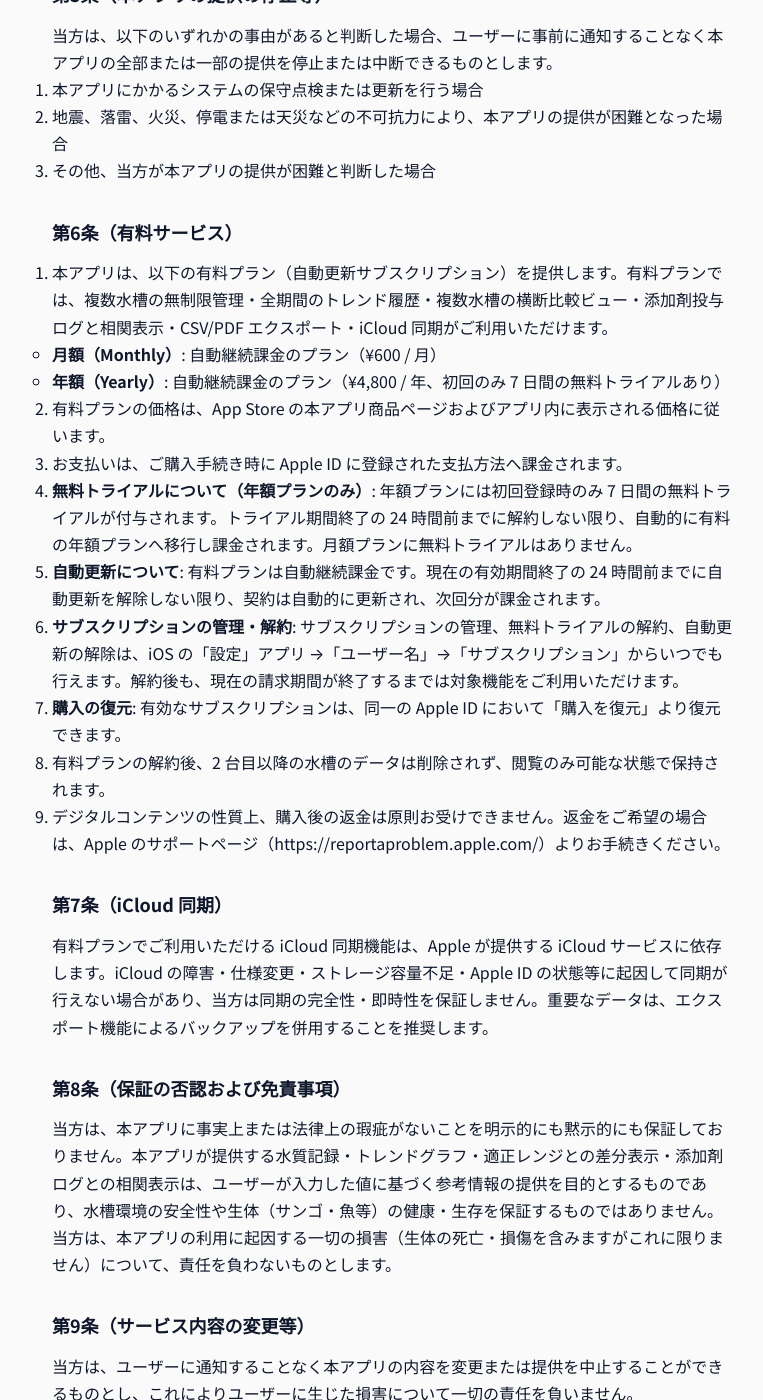
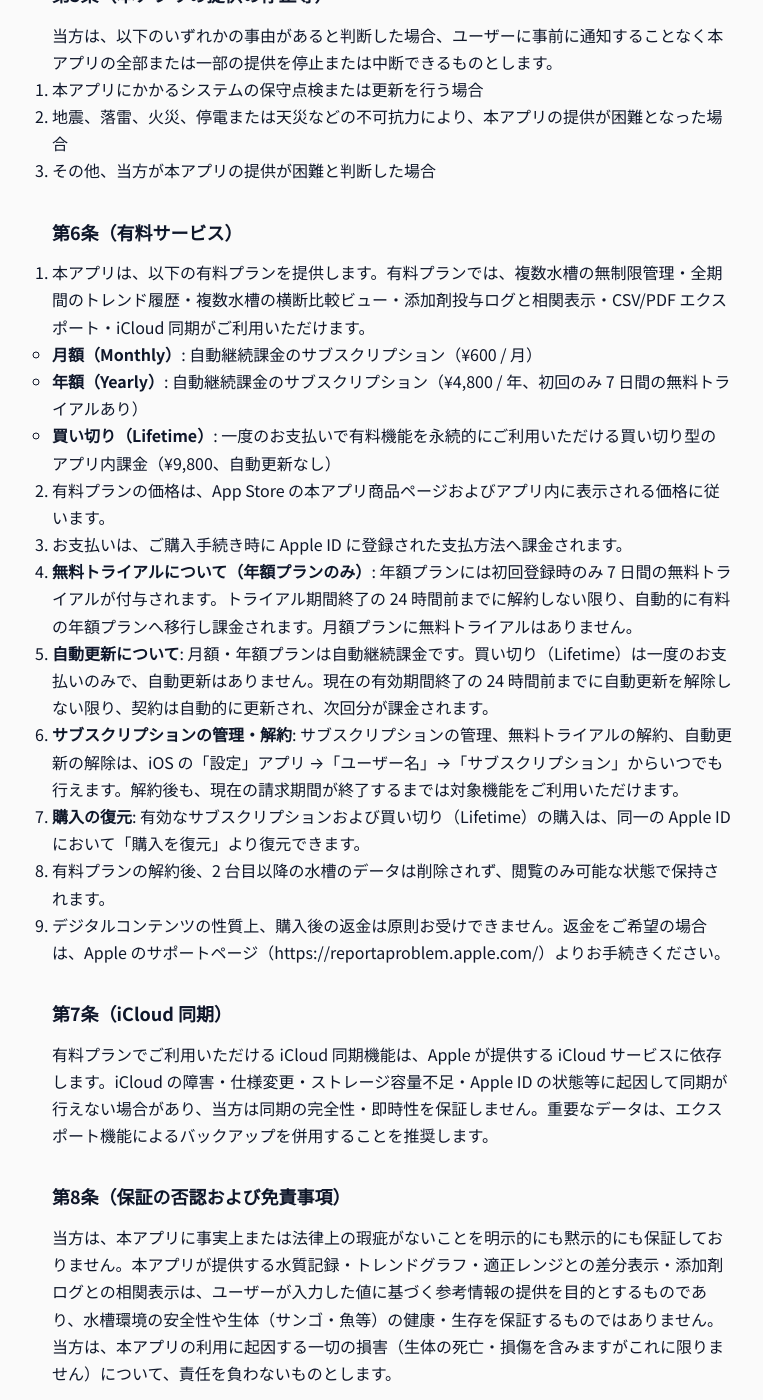
Before and after one commit to hecuhecu/hecuhecu.github.io, a Jekyll site: the page built from apps/reef-tank-log/terms.md, in a window 1280 px wide and 1400 px high, scrolled down 1033 px. Shown: the whole window, without its empty margins (248-1011 px from the left). Built offline with Jekyll 4.4.1, drawn with Linux system fonts in a browser that asks for light colours.

Commit message:
reef-tank-log: 買い切り(Lifetime ¥9,800)を規約・特商法に追加

```diff
--- a/apps/reef-tank-log/terms.md
+++ b/apps/reef-tank-log/terms.md
@@ -45,15 +45,16 @@ published_app: false  # リリース時に true へ。false の間は noindex
 
 ## 第6条（有料サービス）
 
-1. 本アプリは、以下の有料プラン（自動更新サブスクリプション）を提供します。有料プランでは、複数水槽の無制限管理・全期間のトレンド履歴・複数水槽の横断比較ビュー・添加剤投与ログと相関表示・CSV/PDF エクスポート・iCloud 同期がご利用いただけます。
-   - **月額（Monthly）**: 自動継続課金のプラン（¥600 / 月）
-   - **年額（Yearly）**: 自動継続課金のプラン（¥4,800 / 年、初回のみ 7 日間の無料トライアルあり）
+1. 本アプリは、以下の有料プランを提供します。有料プランでは、複数水槽の無制限管理・全期間のトレンド履歴・複数水槽の横断比較ビュー・添加剤投与ログと相関表示・CSV/PDF エクスポート・iCloud 同期がご利用いただけます。
+   - **月額（Monthly）**: 自動継続課金のサブスクリプション（¥600 / 月）
+   - **年額（Yearly）**: 自動継続課金のサブスクリプション（¥4,800 / 年、初回のみ 7 日間の無料トライアルあり）
+   - **買い切り（Lifetime）**: 一度のお支払いで有料機能を永続的にご利用いただける買い切り型のアプリ内課金（¥9,800、自動更新なし）
 2. 有料プランの価格は、App Store の本アプリ商品ページおよびアプリ内に表示される価格に従います。
 3. お支払いは、ご購入手続き時に Apple ID に登録された支払方法へ課金されます。
 4. **無料トライアルについて（年額プランのみ）**: 年額プランには初回登録時のみ 7 日間の無料トライアルが付与されます。トライアル期間終了の 24 時間前までに解約しない限り、自動的に有料の年額プランへ移行し課金されます。月額プランに無料トライアルはありません。
-5. **自動更新について**: 有料プランは自動継続課金です。現在の有効期間終了の 24 時間前までに自動更新を解除しない限り、契約は自動的に更新され、次回分が課金されます。
+5. **自動更新について**: 月額・年額プランは自動継続課金です。買い切り（Lifetime）は一度のお支払いのみで、自動更新はありません。現在の有効期間終了の 24 時間前までに自動更新を解除しない限り、契約は自動的に更新され、次回分が課金されます。
 6. **サブスクリプションの管理・解約**: サブスクリプションの管理、無料トライアルの解約、自動更新の解除は、iOS の「設定」アプリ →「ユーザー名」→「サブスクリプション」からいつでも行えます。解約後も、現在の請求期間が終了するまでは対象機能をご利用いただけます。
-7. **購入の復元**: 有効なサブスクリプションは、同一の Apple ID において「購入を復元」より復元できます。
+7. **購入の復元**: 有効なサブスクリプションおよび買い切り（Lifetime）の購入は、同一の Apple ID において「購入を復元」より復元できます。
 8. 有料プランの解約後、2 台目以降の水槽のデータは削除されず、閲覧のみ可能な状態で保持されます。
 9. デジタルコンテンツの性質上、購入後の返金は原則お受けできません。返金をご希望の場合は、Apple のサポートページ（https://reportaproblem.apple.com/）よりお手続きください。
 
```
Also changed, not shown: apps/reef-tank-log/tokushoho.md (+1 -0 lines).
